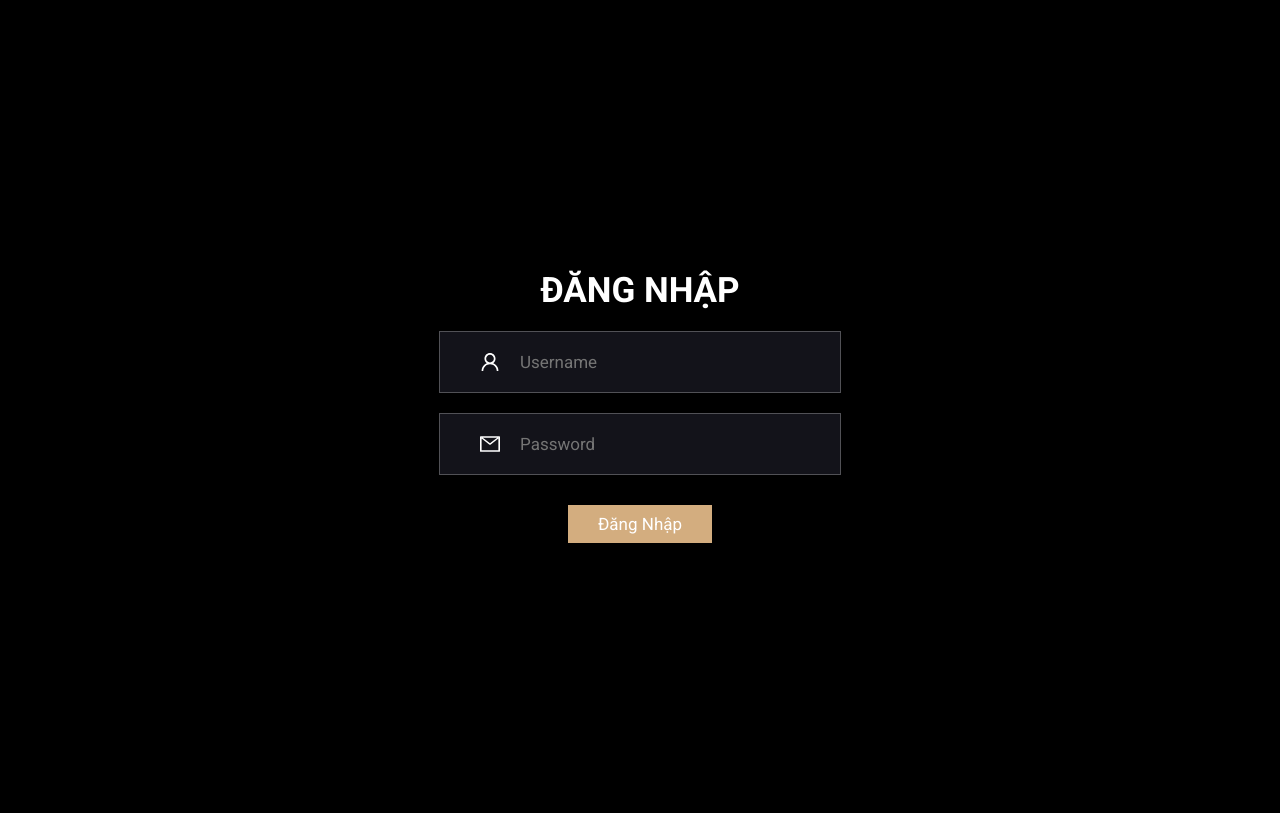
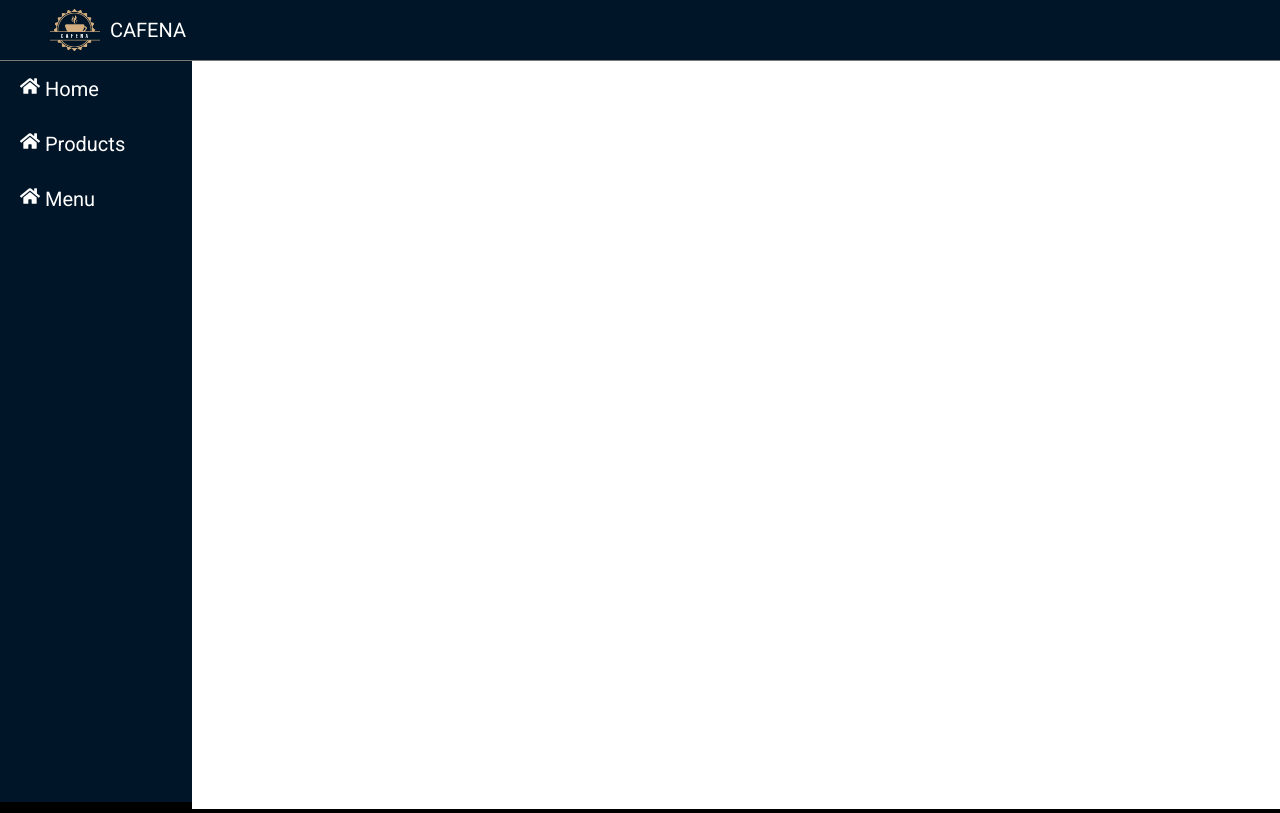
Before and after one commit to Gnol551/cafe_kp_app, a React (Create React App) app: page /dashboard in a window 1280 px wide. Before the commit this address led to /login. Built offline with nearby package versions, Linux system fonts and the light colour scheme; sample sign-in values are in the browser's storage; a web font is replaced by a local one.

Commit message:
Login stuff
- alert if login with wrong username or password
- redirect to dashboard + set new localstorage called 'token'
- check private route, if has 'token' so return children else return Login
- clear dummy state check login on App.js

```diff
--- a/src/App.js
+++ b/src/App.js
@@ -11,7 +11,6 @@ import Login from "./components/private-route/Login";
 export default function App() {
   const [count, setCount] = useState(0);
   const [itemInCart, setItemInCart] = useState([]);
-  const [isAuthenticated, setIsAuthenticated] = useState(false);
 
   return (
     <>
@@ -42,23 +41,12 @@ export default function App() {
           <Route
             path="/dashboard"
             element={
-              <PrivateRoute
-                isAuthenticated={isAuthenticated}
-                setIsAuthenticated={setIsAuthenticated}
-              >
+              <PrivateRoute>
                 <Dashboard />
               </PrivateRoute>
             }
           />
-          <Route
-            path="/login"
-            element={
-              <Login
-                isAuthenticated={isAuthenticated}
-                setIsAuthenticated={setIsAuthenticated}
-              />
-            }
-          />
+          <Route path="/login" element={<Login />} />
         </Routes>
       </BrowserRouter>
     </>
--- a/src/components/private-route/Login.jsx
+++ b/src/components/private-route/Login.jsx
@@ -2,7 +2,7 @@ import { MailOutlined, UserOutlined } from "@ant-design/icons";
 import { useState } from "react";
 import { useNavigate } from "react-router-dom";
 
-export default function Login({ isAuthenticated, setIsAuthenticated }) {
+export default function Login() {
   const navigate = useNavigate();
 
   const [username, setUsername] = useState("");
@@ -16,18 +16,21 @@ export default function Login({ isAuthenticated, setIsAuthenticated }) {
       password: password,
     };
 
-    fetch("http://localhost:5000/api/auth", {
+    fetch("http://localhost:5000/api/auth/login", {
       method: "POST",
       headers: {
-        "Content-type": "application/json",
+        "Content-Type": "application/json",
       },
       body: JSON.stringify(obj),
     })
       .then((result) => result.json())
       .then((info) => {
-        console.log(info);
-        setIsAuthenticated(info);
-        navigate("/dashboard", { state: info });
+        if (info.success) {
+          localStorage.setItem("token", info.data);
+          navigate("/dashboard");
+        } else {
+          alert(info.message);
+        }
       });
   };
 
@@ -51,7 +54,7 @@ export default function Login({ isAuthenticated, setIsAuthenticated }) {
                 placeholder="Username"
               />
             </div>
-            <div className="inputBox" style={{marginTop:'0px'}}>
+            <div className="inputBox" style={{ marginTop: "0px" }}>
               <span>
                 <MailOutlined />
               </span>
--- a/src/components/private-route/PrivateRoute.js
+++ b/src/components/private-route/PrivateRoute.js
@@ -1,9 +1,9 @@
 import { Navigate } from "react-router-dom";
 
-export default function PrivateRoute({
-  children,
-  isAuthenticated,
-  setIsAuthenticated,
-}) {
-  return isAuthenticated ? children : <Navigate to="/login" />;
+export default function PrivateRoute({ children }) {
+  if (localStorage.getItem("token")) {
+    return children;
+  } else {
+    return <Navigate to="/login" />;
+  }
 }
```
